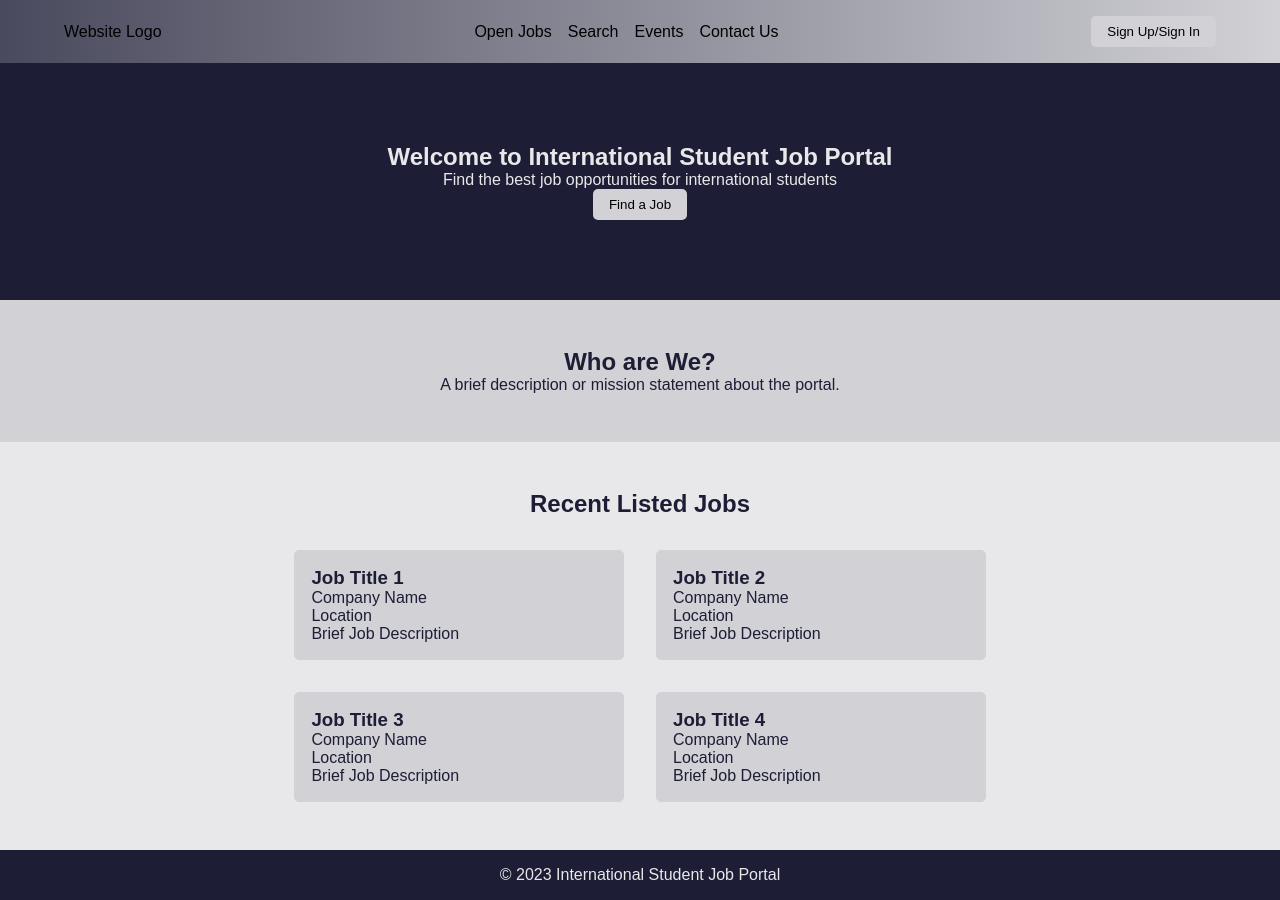
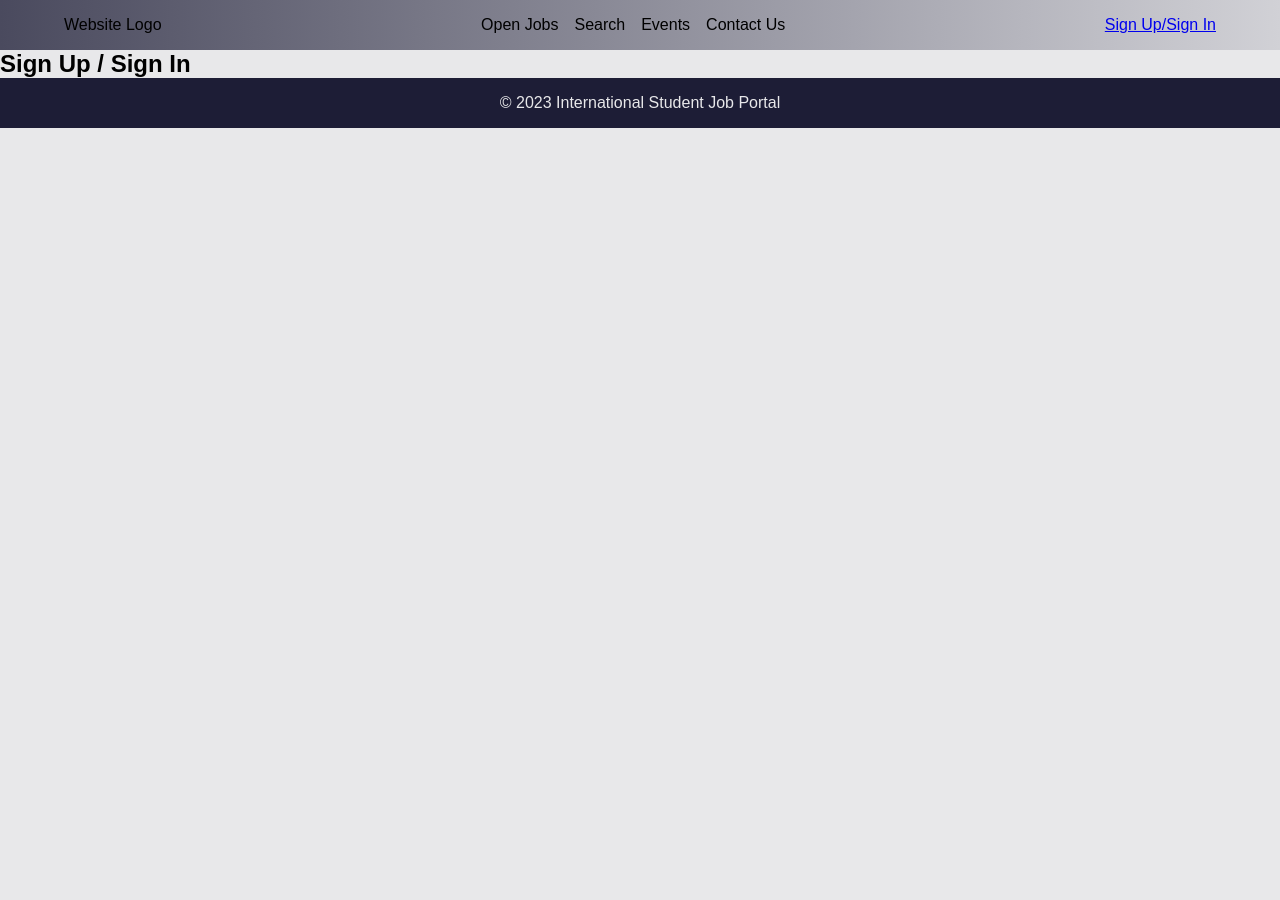
Before and after one commit to iamhamzakakar/International_Student_Job_Portal, a React (Create React App) app: page /auth in a window 1280 px wide. After the commit the page ends 800 px from the top, so only its background shows below. Built offline with nearby package versions, Linux system fonts and the light colour scheme.

Commit message:
Home page plus Sign in and Sign Up pages

```diff
--- a/package.json
+++ b/package.json
@@ -8,6 +8,8 @@
     "@testing-library/user-event": "^13.5.0",
     "react": "^18.2.0",
     "react-dom": "^18.2.0",
+    "react-router": "^6.16.0",
+    "react-router-dom": "^6.16.0",
     "react-scripts": "5.0.1",
     "web-vitals": "^2.1.4"
   },
--- a/src/App.js
+++ b/src/App.js
@@ -1,20 +1,28 @@
 import React from 'react';
+import { BrowserRouter as Router, Route, Routes } from 'react-router-dom'; // Updated imports
 import Navbar from './Navbar';
 import HeroSection from './HeroSection';
 import AboutUs from './AboutUs';
 import RecentJobs from './RecentJobs';
 import Footer from './Footer';
+import AuthPage from './AuthPage';
 import './styles.css';
 
 function App() {
     return (
-        <div className="App">
-            <Navbar />
-            <HeroSection />
-            <AboutUs />
-            <RecentJobs />
-            <Footer />
-        </div>
+        <Router>
+            <div className="App">
+                <Navbar />
+                <Routes>
+                    <Route path="/" element={<HeroSection />}>
+                        <Route index element={<AboutUs />} />
+                        <Route path="recent-jobs" element={<RecentJobs />} />
+                    </Route>
+                    <Route path="auth" element={<AuthPage />} />
+                </Routes>
+                <Footer />
+            </div>
+        </Router>
     );
 }
 
--- /dev/null
+++ b/src/AuthPage.js
@@ -0,0 +1,13 @@
+// AuthPage.js
+import React from 'react';
+
+function AuthPage() {
+    return (
+        <div className="auth-page">
+            <h2>Sign Up / Sign In</h2>
+            {/* You can add your sign up and sign in forms here */}
+        </div>
+    );
+}
+
+export default AuthPage;
--- a/src/Navbar.js
+++ b/src/Navbar.js
@@ -1,4 +1,5 @@
 import React from 'react';
+import { Link } from 'react-router-dom';
 
 function Navbar() {
     return (
@@ -10,7 +11,7 @@ function Navbar() {
                 <li>Events</li>
                 <li>Contact Us</li>
             </ul>
-            <button>Sign Up/Sign In</button>
+            <Link to="/auth">Sign Up/Sign In</Link>
         </nav>
     );
 }
--- a/src/RecentJobs.js
+++ b/src/RecentJobs.js
@@ -1,5 +1,4 @@
 import React from 'react';
-
 function RecentJobs() {
     return (
         <section className="recent-jobs">
```
Also changed, not shown: 1 other file (tests, documents, lock files or other folders).
